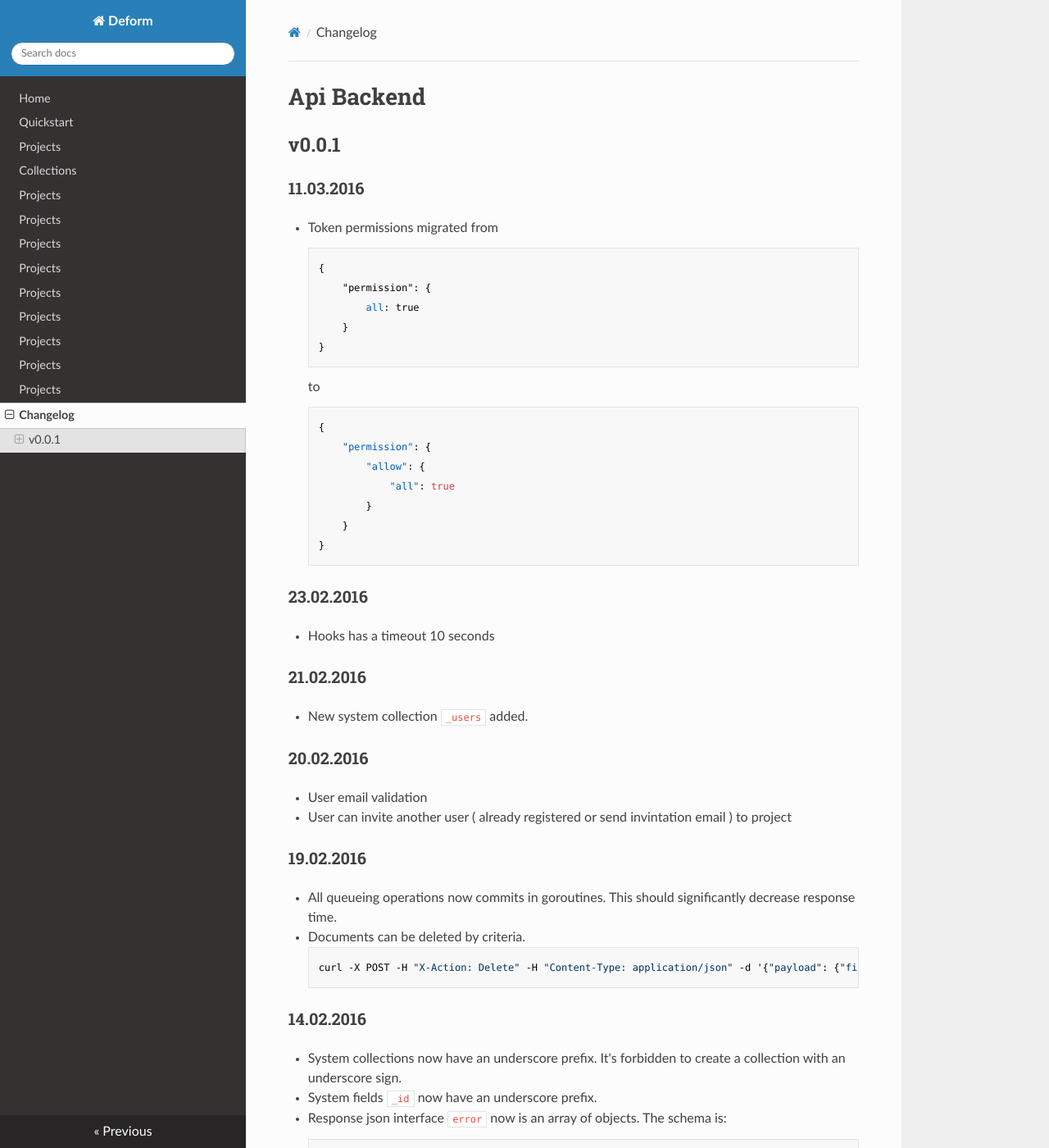
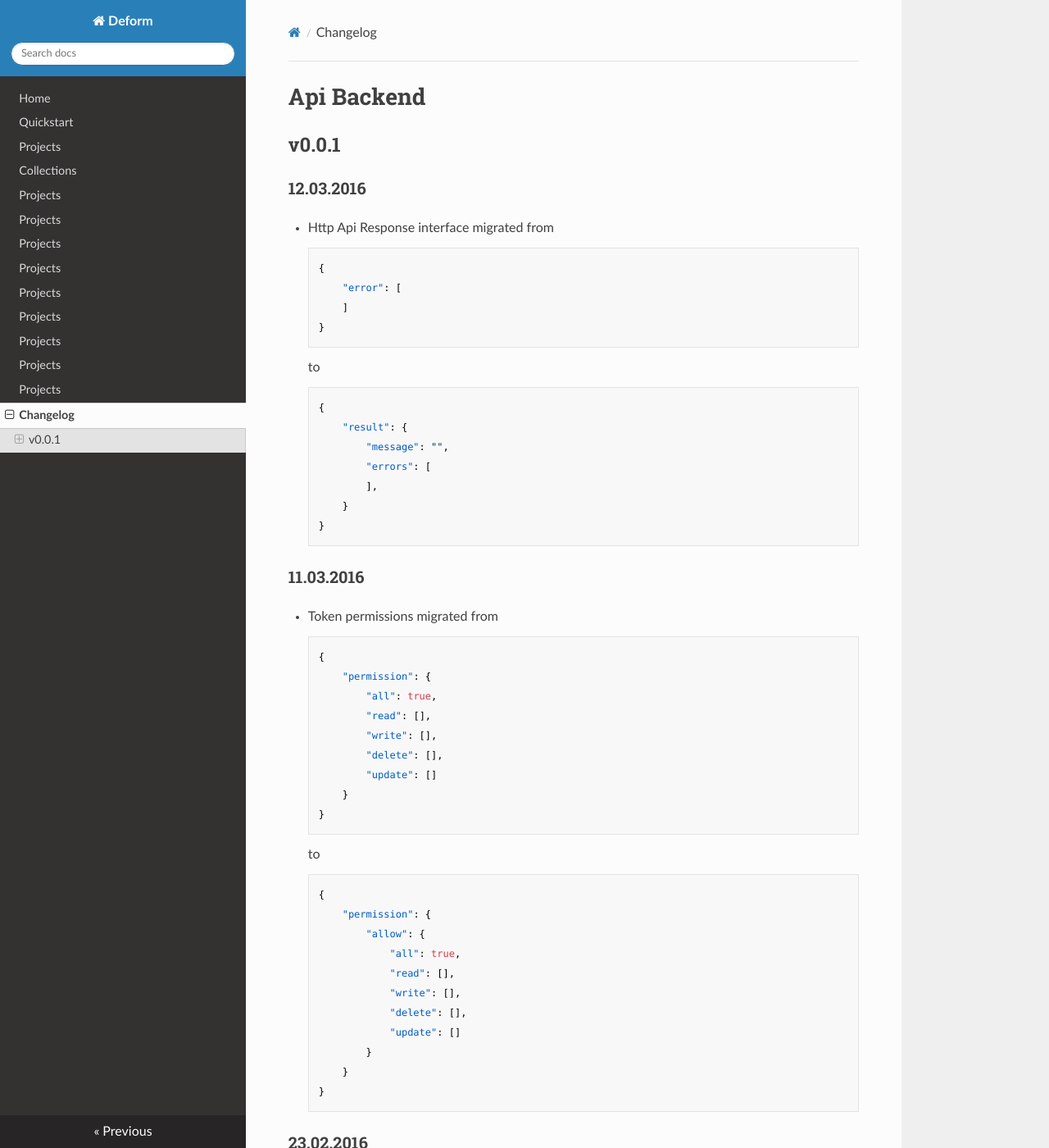
Before and after one commit to deformio/docs, an MkDocs documentation site: the page built from docs/changelog.md, in a window 1280 px wide and 1400 px high. Shown: the whole window at 82% size. Built offline with MkDocs 1.6.1, drawn with Linux system fonts in a browser that asks for light colours; nearby versions of some CDN libraries; old or Windows-style settings are respelled for this version of MkDocs.

Commit message:
Changelog updated

```diff
--- a/docs/changelog.md
+++ b/docs/changelog.md
@@ -1,6 +1,25 @@
 # Api Backend
 
 ## v0.0.1
+
+### 12.03.2016
+
+  * Http Api Response interface migrated from
+
+        {
+            "error": [
+            ]
+        }
+
+    to
+
+        {
+            "result": {
+                "message": "",
+                "errors": [
+                ],
+            }
+        }
 
 ### 11.03.2016
 
@@ -8,7 +27,11 @@
 
         {
             "permission": {
-                all: true
+                "all": true,
+                "read": [],
+                "write": [],
+                "delete": [],
+                "update": []
             }
         }
 
@@ -17,7 +40,11 @@
         {
             "permission": {
                 "allow": {
-                    "all": true
+                    "all": true,
+                    "read": [],
+                    "write": [],
+                    "delete": [],
+                    "update": []
                 }
             }
         }
```
